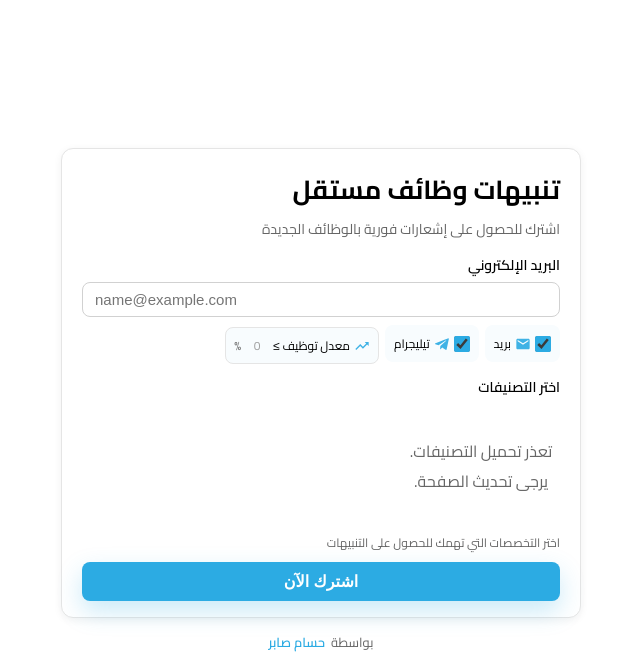
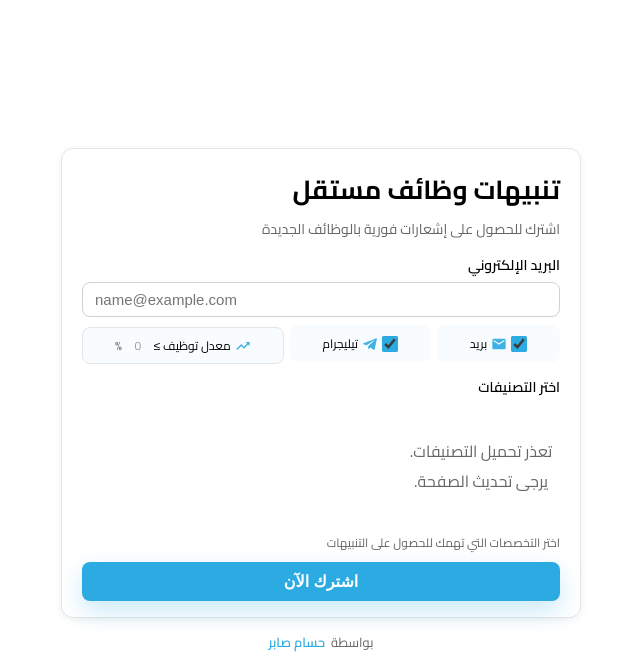
Before and after one commit to HossamSaberX/MostaQL, a Python web app: template backend/templates/subscribe.html in a window 1280 px wide. Shown: the top 658 px of the page, without its empty margins (319-959 px from the left). Run offline with Jinja, Linux system fonts and the light colour scheme; the template is opened without the code that fills it, so the values that code supplies are empty.

Commit message:
fix(ui): row fill width choices

```diff
--- a/backend/static/styles.css
+++ b/backend/static/styles.css
@@ -74,18 +74,7 @@ body {
     display: flex;
     align-items: center;
     gap: 6px;
-    flex-wrap: nowrap;
-    overflow-x: auto;
-    -webkit-overflow-scrolling: touch;
-}
-
-.notification-inline::-webkit-scrollbar {
-    display: none;
-}
-
-.notification-inline {
-    -ms-overflow-style: none;
-    scrollbar-width: none;
+    flex-wrap: wrap;
 }
 
 .notification-option {
@@ -101,7 +90,8 @@ body {
     white-space: nowrap;
     border: 1px solid transparent;
     background: var(--bg-muted);
-    flex-shrink: 1;
+    flex: 1 1 auto;
+    justify-content: center;
 }
 
 .notification-option:hover {
```
